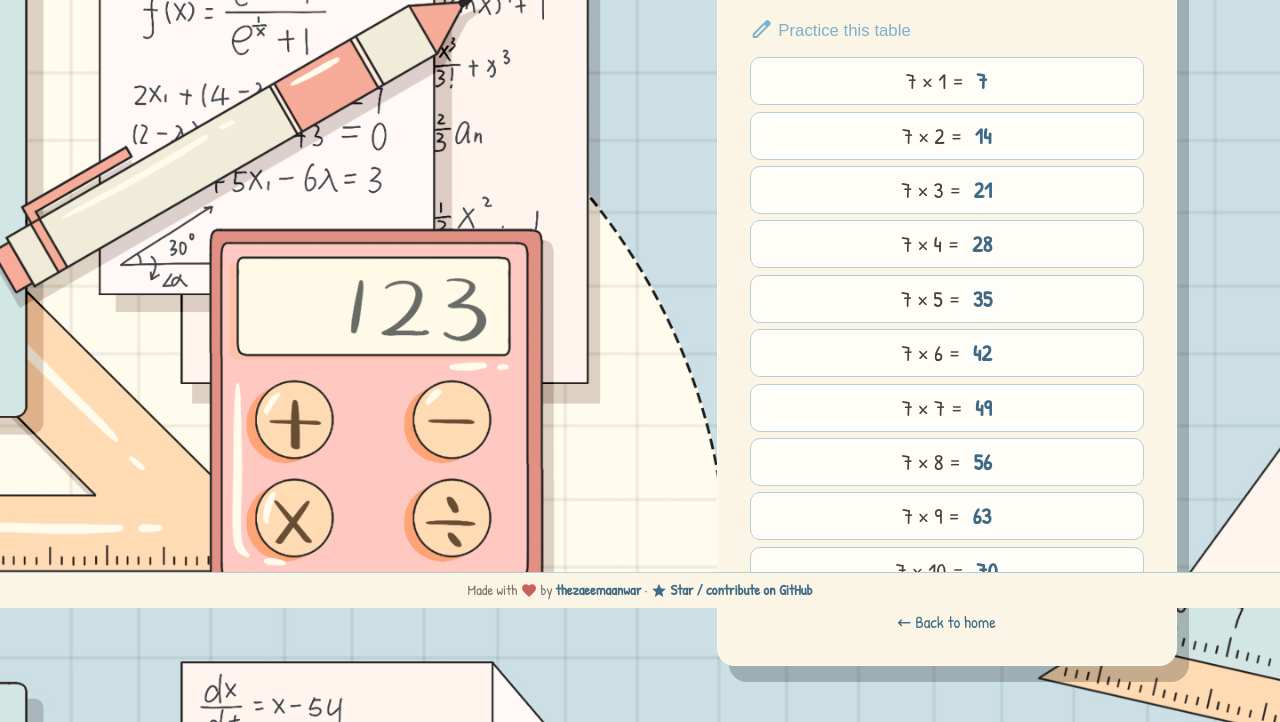
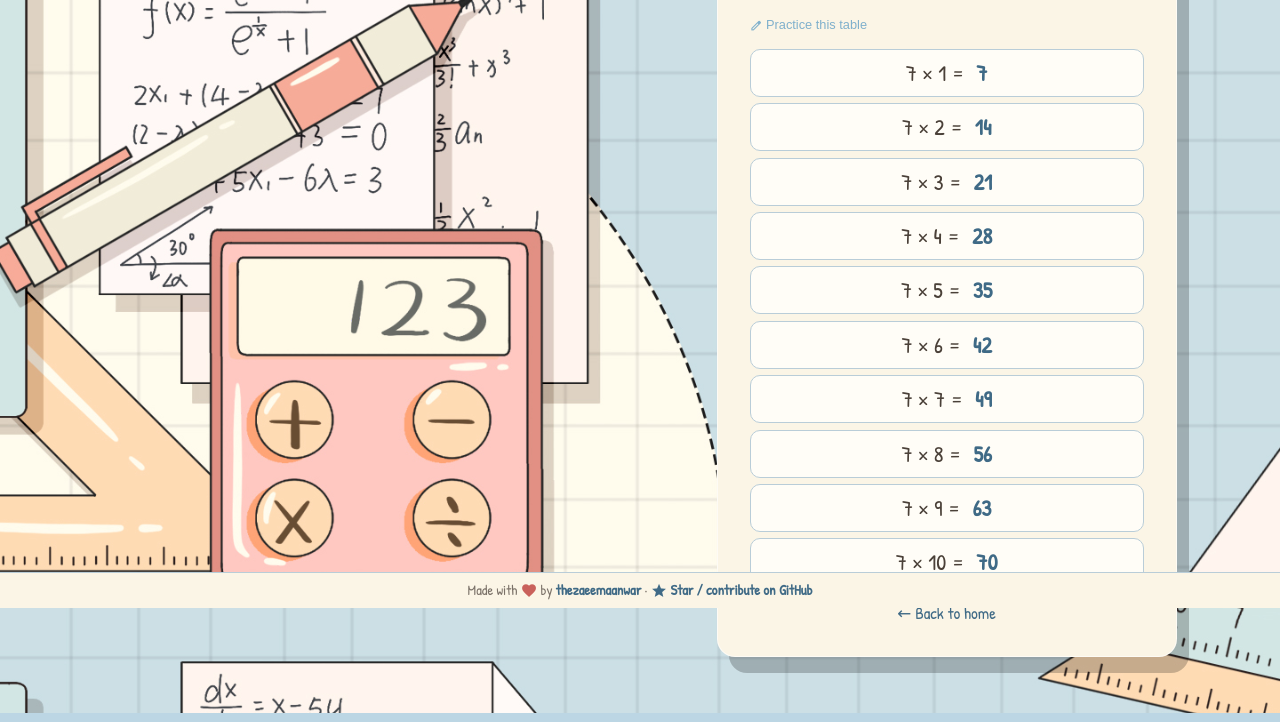
Before and after one commit to thezaeemaanwar/multiplication-practice, a plain HTML site: page learn.html in a window 1280 px wide. Shown: the part 192-914 px from the top of the page. Drawn offline with nearby package versions, Linux system fonts and the light colour scheme.

```diff
--- a/multiplication.css
+++ b/multiplication.css
@@ -94,8 +94,9 @@
 	margin-bottom: 1rem;
 }
 
-.learn-actions .link-btn {
-	font-size: 1.05rem;
+.learn-actions .link-btn,
+.learn-actions .material-symbols-outlined {
+	font-size: 0.8rem;
 }
 
 .table-list {
```
Also changed, not shown: fractions.html (+2 -0 lines), index.css (+13 -0 lines).
